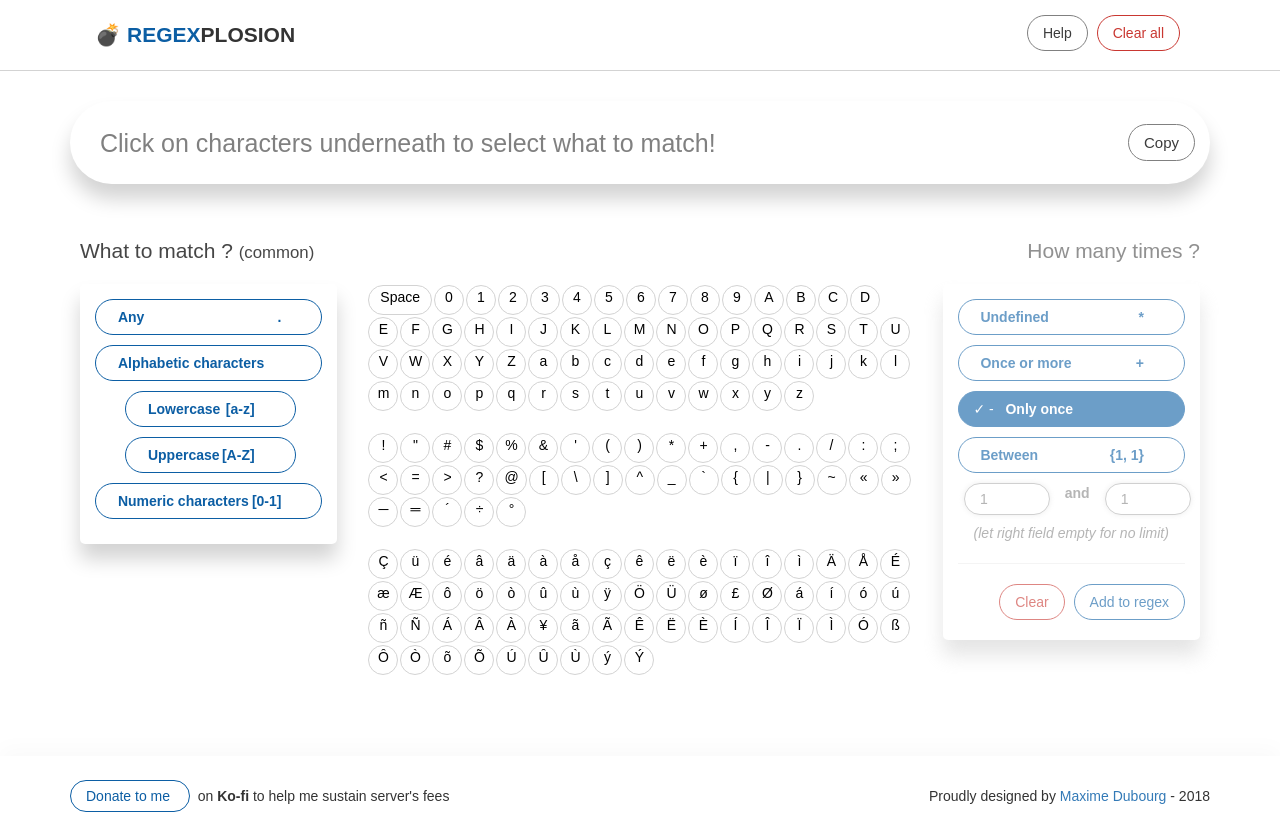
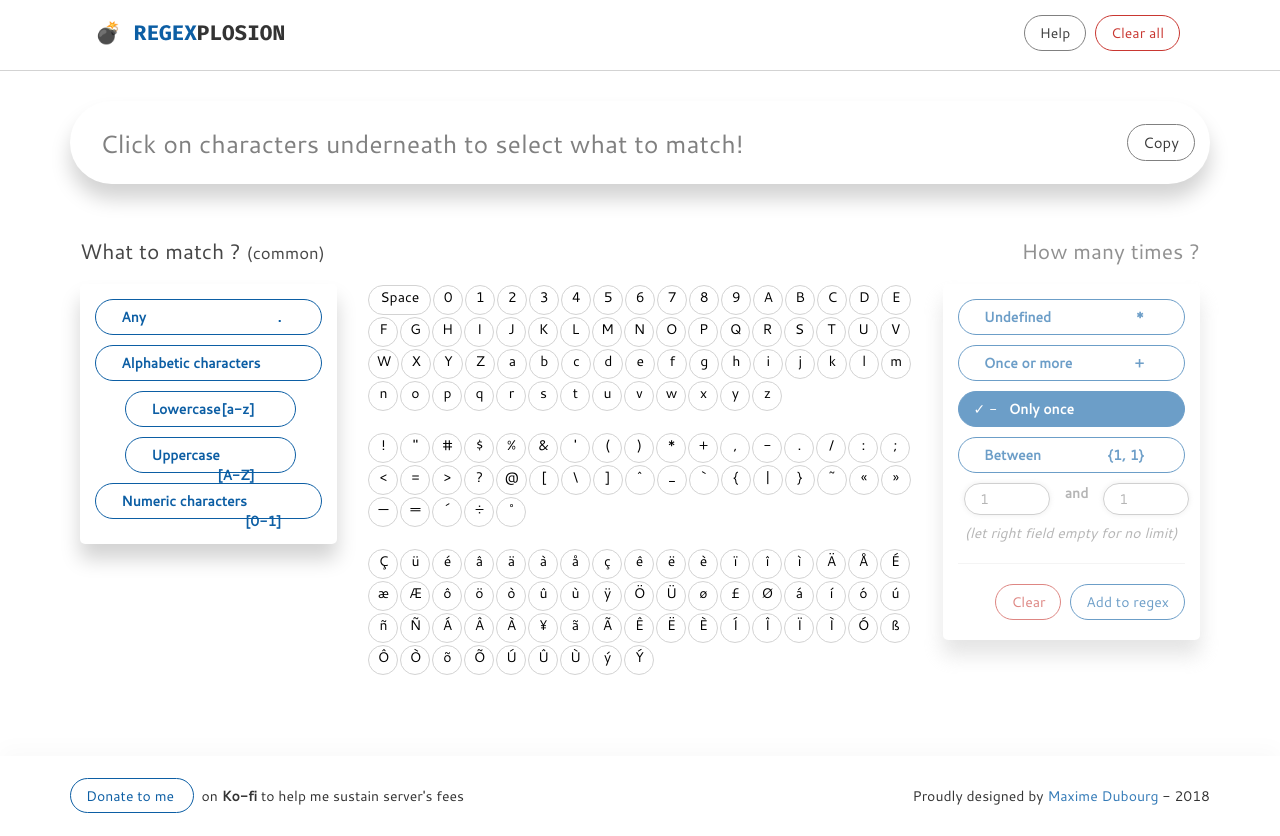
Before and after one commit to mdubourg001/regexplosion, a Flask app: page / in a window 1280 px wide. Run offline with Flask 2, Linux system fonts and the light colour scheme; style sheets or scripts are compiled from the project's sources; some libraries are stand-ins or nearby versions.

Commit message:
added fonts

```diff
--- a/static/css/home.scss
+++ b/static/css/home.scss
@@ -1,4 +1,18 @@
 /* ====== GLOBAL ====== */
+
+@font-face {
+  font-family: 'Cantarell';
+  font-style: normal;
+  font-weight: 400;
+  src: local('Cantarell Regular'), local('Cantarell-Regular'), url('../assets/Cantarell.ttf') format('truetype');
+}
+
+@font-face {
+  font-family: 'Fira Code';
+  font-style: normal;
+  font-weight: 400;
+  src: local('Fira Code'), local('Fira Code'), url('../assets/FiraCode-Bold.otf') format('truetype');
+}
 
 body {
   font-family: "Cantarell", sans-serif;
--- a/static/js/model.js
+++ b/static/js/model.js
@@ -13,7 +13,7 @@ class Model {
         this.init_current_character();
 
         this.alerts.push(new Alert(`Everything cleared:`,
-            "Everthing was cleared. You can create a new brand regular expression!",
+            "Everthing was cleared. You can create a brand new regular expression!",
             ALERT_TYPES.ERROR,
             3));
     }
--- a/templates/index.html
+++ b/templates/index.html
@@ -226,7 +226,7 @@
                         <table id="matching-list-table">
                             <thead>
                             <tr>
-                                <th></th>
+                                <th>Change ordering</th>
                                 <th>Pattern</th>
                                 <th>Actions</th>
                             </tr>
```
Also changed, not shown: static/assets/Cantarell.ttf (added), static/assets/FiraCode-Bold.otf (added).
